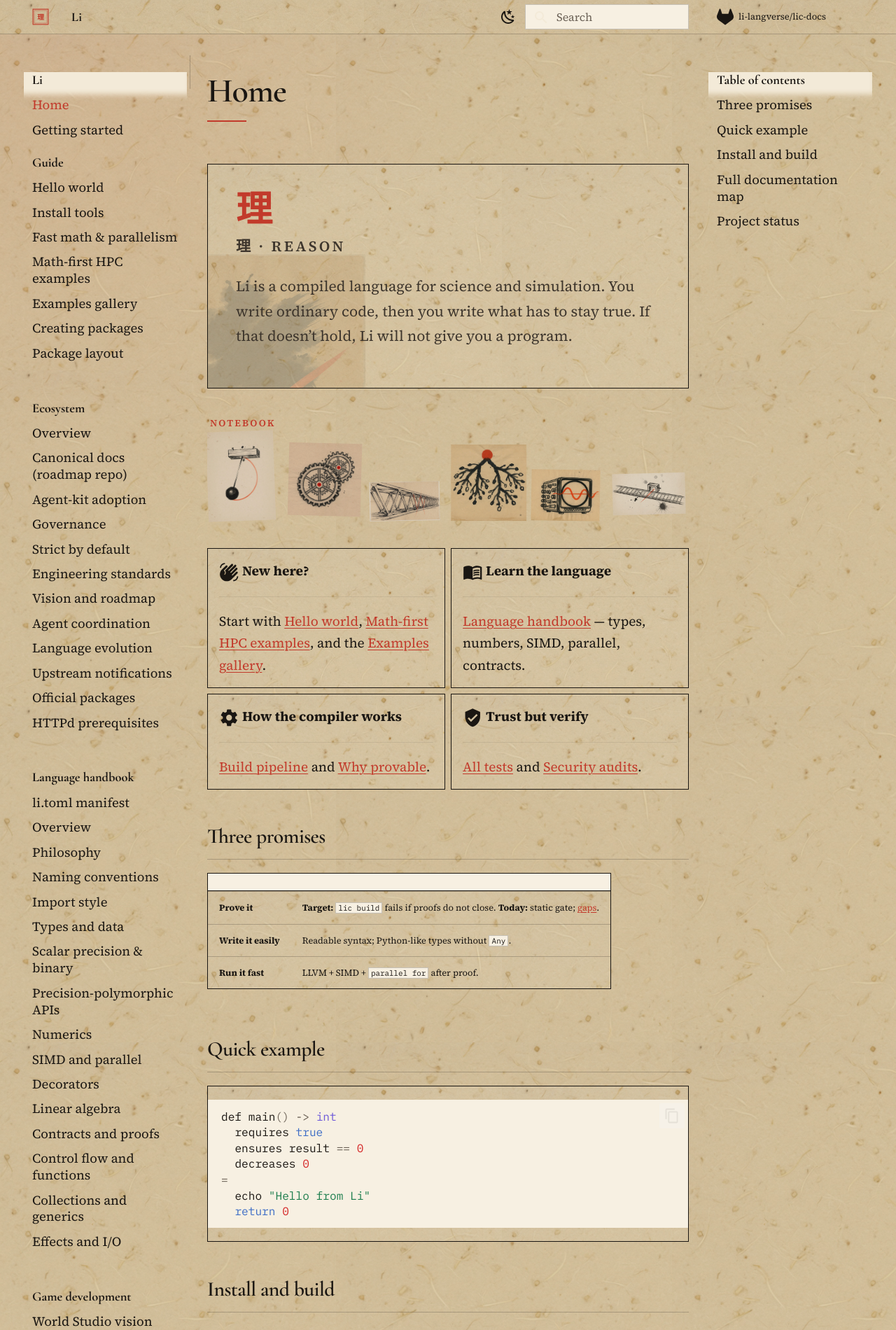
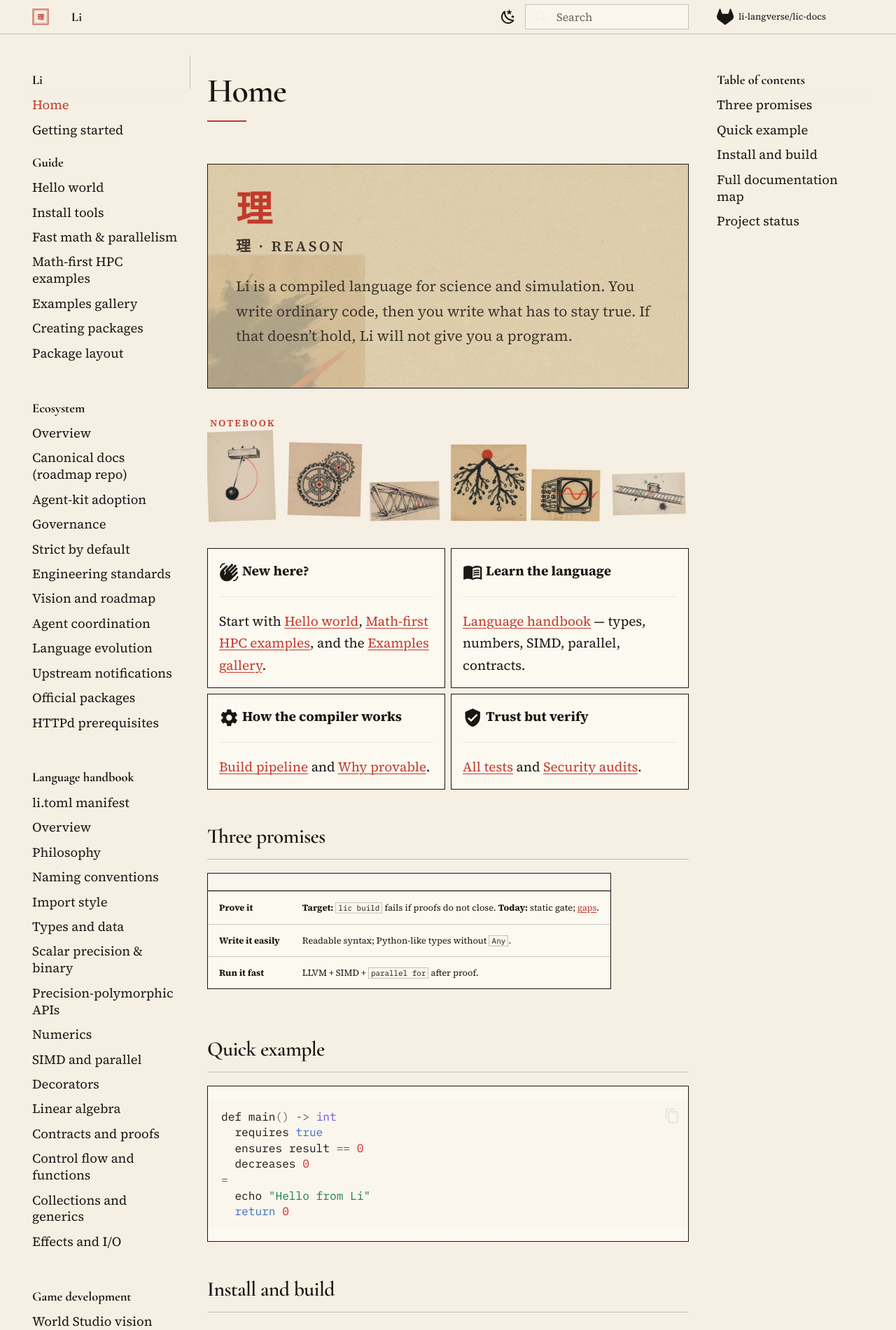
Before and after one commit to li-langverse/lic-docs, an MkDocs documentation site: the page built from docs/index.md, in a window 1280 px wide. Shown: the top 1900 px of the page at 70% size. Built offline with MkDocs 1.6.1 and Material for MkDocs 9.7.7, drawn with Linux system fonts in a browser that asks for light colours.

Commit message:
docs: use a finer, quieter paper grain
Replace the kraft tile (straw and seed flecks) with a delicate
archival wash, drop the stacked multiply layers, and let the fiber
sit at a whisper instead of wallpaper.

```diff
--- a/docs/stylesheets/extra.css
+++ b/docs/stylesheets/extra.css
@@ -1,9 +1,9 @@
 /* Li paper — docs, aligned with the landing page */
 
 :root {
-  --li-paper: #f3ead8;
-  --li-paper-deep: #e7d7b8;
-  --li-sheet: #f7f0e2;
+  --li-paper: #f5efe4;
+  --li-paper-deep: #ebe4d4;
+  --li-sheet: #faf6ed;
   --li-ink: #1a1612;
   --li-ink-soft: #3d352c;
   --li-muted: #6b6156;
@@ -47,10 +47,7 @@
 }
 
 .md-header {
-  background-color: var(--li-paper);
-  background-image: url("../assets/paper.jpg");
-  background-size: 520px;
-  background-blend-mode: multiply;
+  background-color: color-mix(in srgb, var(--li-paper) 88%, transparent);
   color: var(--li-ink);
   border-bottom: 1px solid var(--li-rule);
   box-shadow: none;
@@ -119,17 +116,11 @@
 @media screen and (max-width: 76.1875em) {
   .md-nav--primary .md-nav__title {
     background-color: var(--li-paper);
-    background-image: url("../assets/paper.jpg");
-    background-size: 520px;
-    background-blend-mode: multiply;
     color: var(--li-ink);
   }
 
   .md-nav--primary .md-nav__source {
     background-color: var(--li-sheet);
-    background-image: url("../assets/paper.jpg");
-    background-size: 520px;
-    background-blend-mode: multiply;
     color: var(--li-ink);
   }
 }
@@ -168,9 +159,9 @@ body {
   z-index: 0;
   pointer-events: none;
   background:
-    radial-gradient(ellipse 80% 46% at 6% 0%, color-mix(in srgb, var(--li-cinnabar) 7%, transparent), transparent 58%),
-    url("../assets/paper.jpg") center / 480px repeat;
-  opacity: 0.66;
+    radial-gradient(ellipse 80% 46% at 6% 0%, color-mix(in srgb, var(--li-cinnabar) 3.5%, transparent), transparent 58%),
+    url("../assets/paper.jpg") center / 860px repeat;
+  opacity: 0.28;
   mix-blend-mode: multiply;
 }
 
@@ -181,10 +172,9 @@ body {
   z-index: 0;
   pointer-events: none;
   background:
-    radial-gradient(ellipse 70% 55% at 100% 110%, color-mix(in srgb, var(--li-ink) 12%, transparent), transparent 58%),
-    radial-gradient(ellipse 40% 30% at 0% 100%, color-mix(in srgb, var(--li-cinnabar) 5%, transparent), transparent 60%),
-    url("../assets/paper.jpg") 40px 20px / 220px repeat;
-  opacity: 0.22;
+    radial-gradient(ellipse 70% 55% at 100% 110%, color-mix(in srgb, var(--li-ink) 5%, transparent), transparent 60%),
+    radial-gradient(ellipse 40% 30% at 0% 100%, color-mix(in srgb, var(--li-cinnabar) 2%, transparent), transparent 62%);
+  opacity: 0.4;
   mix-blend-mode: multiply;
 }
 
@@ -211,11 +201,7 @@ body {
 [data-md-color-scheme="default"] body,
 [data-md-color-scheme="default"] .md-container {
   background-color: var(--li-paper);
-  background-image:
-    radial-gradient(ellipse 80% 46% at 6% 0%, color-mix(in srgb, var(--li-cinnabar) 7%, transparent), transparent 58%),
-    url("../assets/paper.jpg");
-  background-size: auto, 480px;
-  background-blend-mode: normal, multiply;
+  background-image: none;
 }
 
 .md-content,
@@ -269,7 +255,7 @@ body {
   border-radius: 0;
   background-color: var(--li-sheet);
   background-image: url("../assets/paper.jpg");
-  background-size: 420px;
+  background-size: 780px;
   background-blend-mode: multiply;
   box-shadow: none;
   overflow: hidden;
@@ -423,19 +409,13 @@ body {
 }
 
 .md-footer {
-  background-color: var(--li-paper);
-  background-image: url("../assets/paper.jpg");
-  background-size: 520px;
-  background-blend-mode: multiply;
+  background-color: color-mix(in srgb, var(--li-paper) 90%, transparent);
   border-top: 1px solid var(--li-rule);
   color: var(--li-muted);
 }
 
 .md-footer-meta {
   background-color: var(--li-paper-deep);
-  background-image: url("../assets/paper.jpg");
-  background-size: 520px;
-  background-blend-mode: multiply;
 }
 
 .md-copyright,
@@ -588,8 +568,8 @@ body {
 [data-md-color-scheme="default"] .md-typeset details {
   background-color: var(--li-sheet);
   background-image: url("../assets/paper.jpg");
-  background-size: 420px;
-  background-blend-mode: multiply;
+  background-size: 780px;
+  background-blend-mode: soft-light;
 }
 
 @media screen and (max-width: 76.1875em) {
```
Also changed, not shown: docs/assets/paper.jpg.
